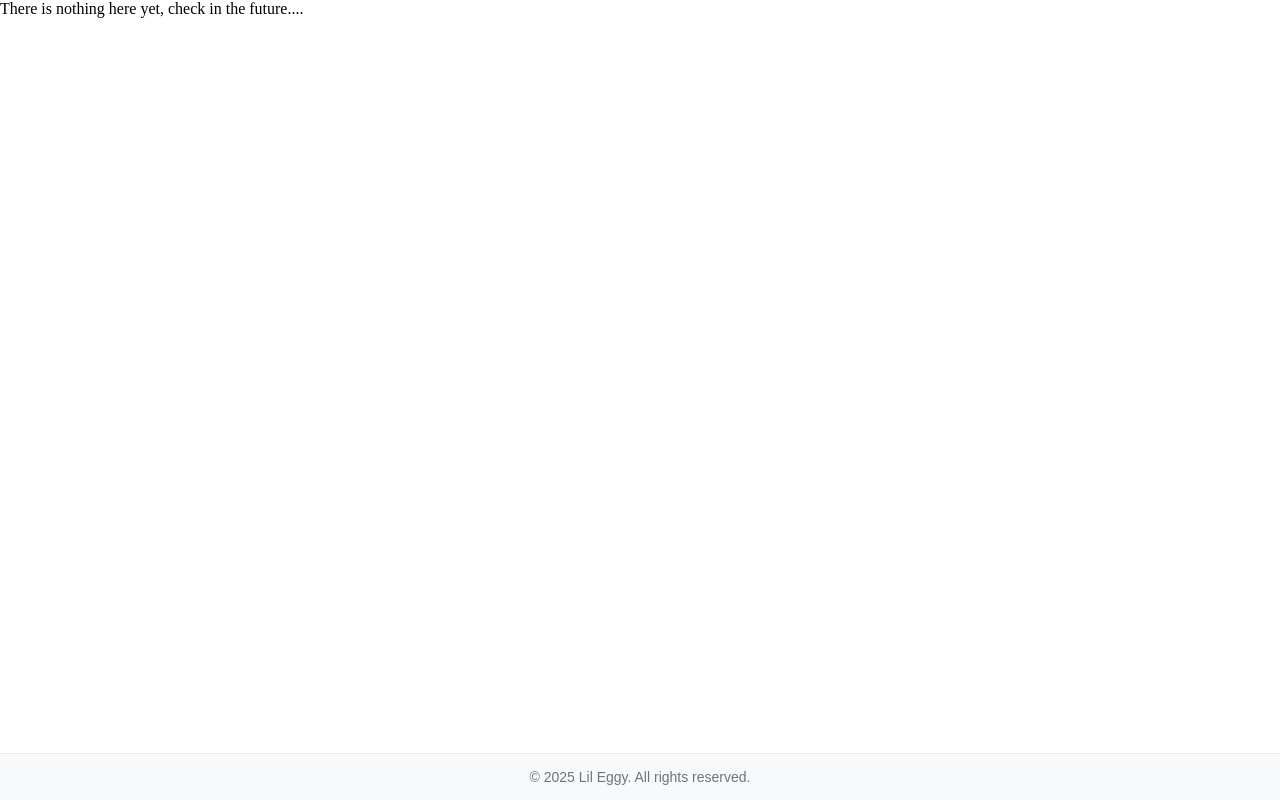
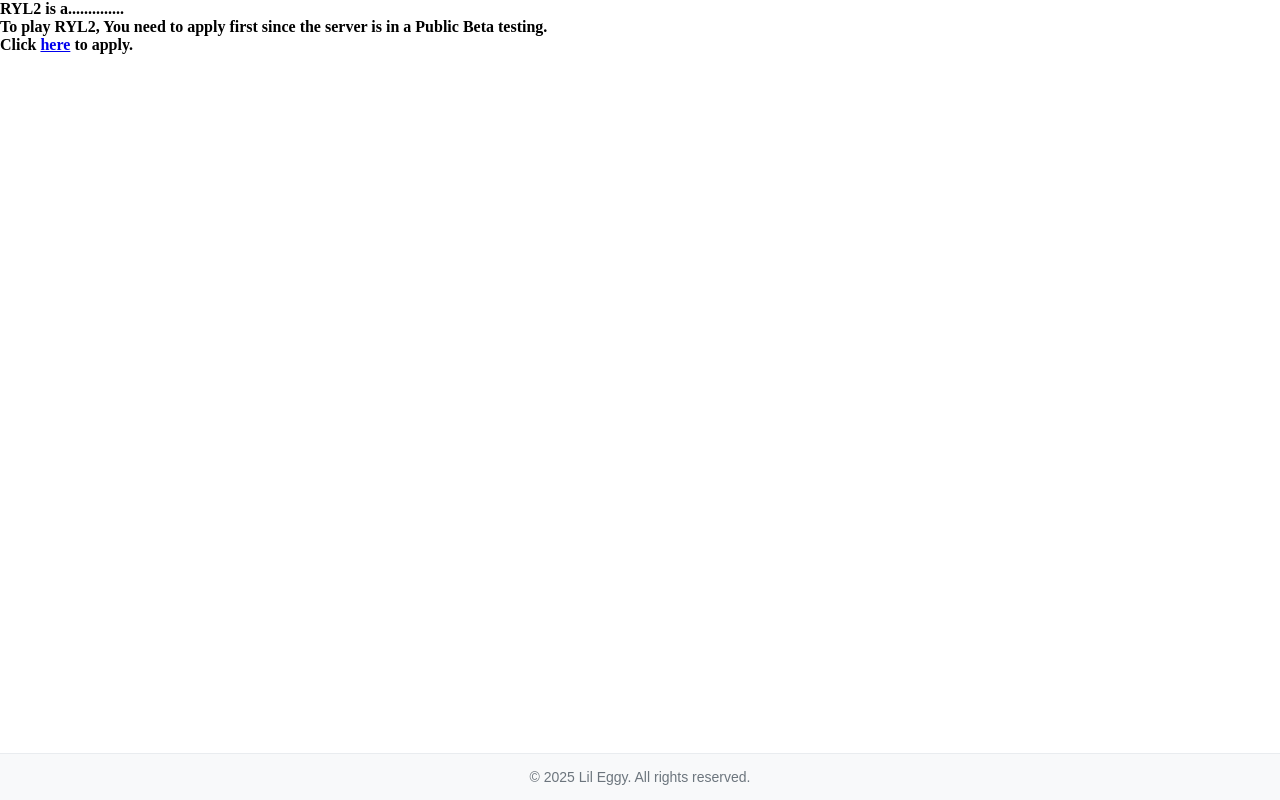
Before and after one commit to Lil-Eggy/lil-eggy.github.io, a plain HTML site: page RYL2.html in a window 1280 px wide. Drawn offline with Linux system fonts and the light colour scheme.

Commit message:
Added more things to RYL2.html

```diff
--- a/RYL2.html
+++ b/RYL2.html
@@ -7,7 +7,9 @@
 	<link rel="stylesheet" href="style.css">
 </head>
 <body>
-	There is nothing here yet, check in the future....
+	<b>RYL2 is a..............</b>
+	<br><b>To play RYL2, You need to apply first since the server is in a Public Beta testing.</b>
+	<br><b>Click <a href="https://docs.google.com/forms/d/e/1FAIpQLSecl5TZMNDfOxdc8xifiy7u4OZjEcrMiJRXLAMYM9OlNCjlKQ/viewform?usp=dialog">here</a> to apply.</b>
 	<div class="footer-copyright">
         © 2025 Lil Eggy. All rights reserved.
 	</div>
```
